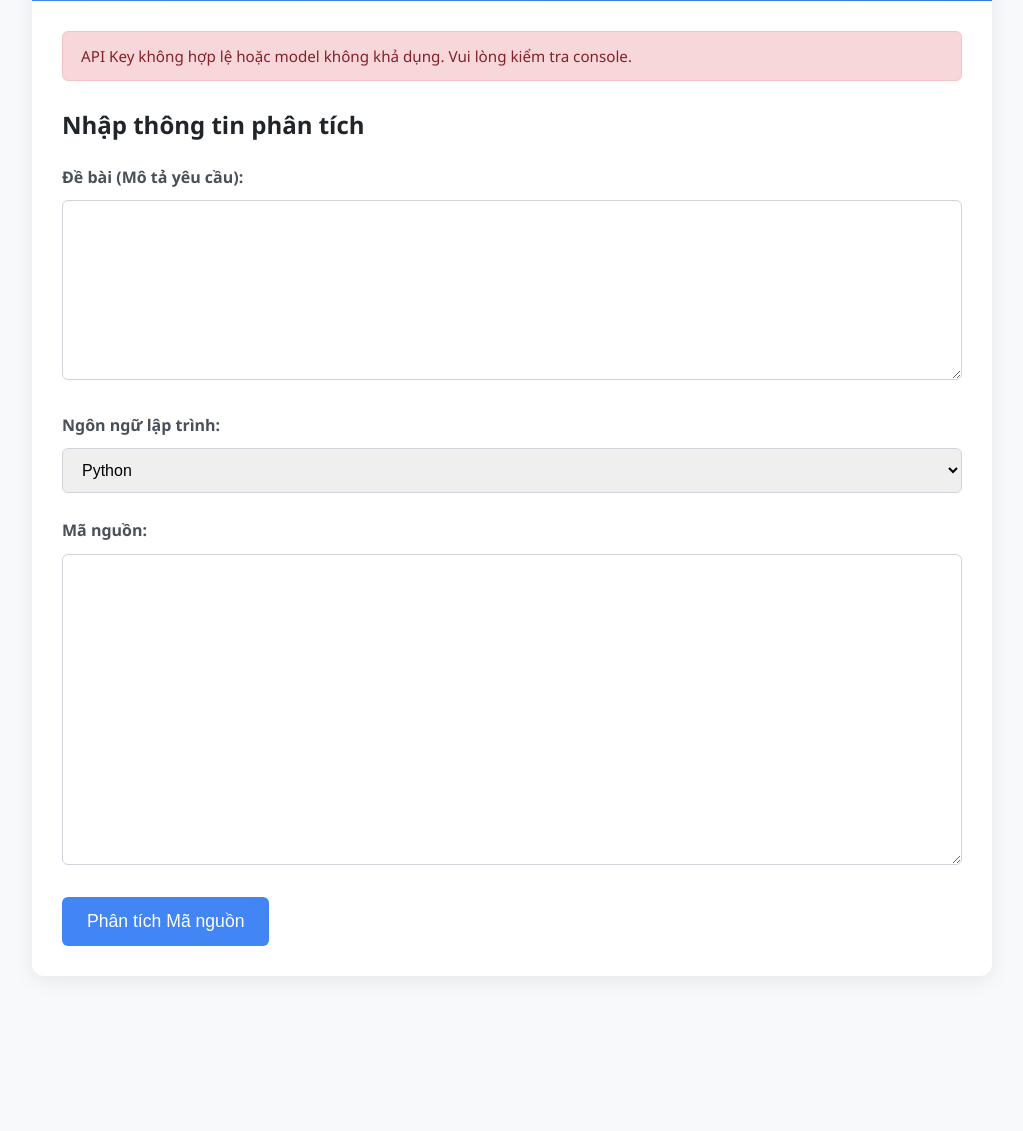
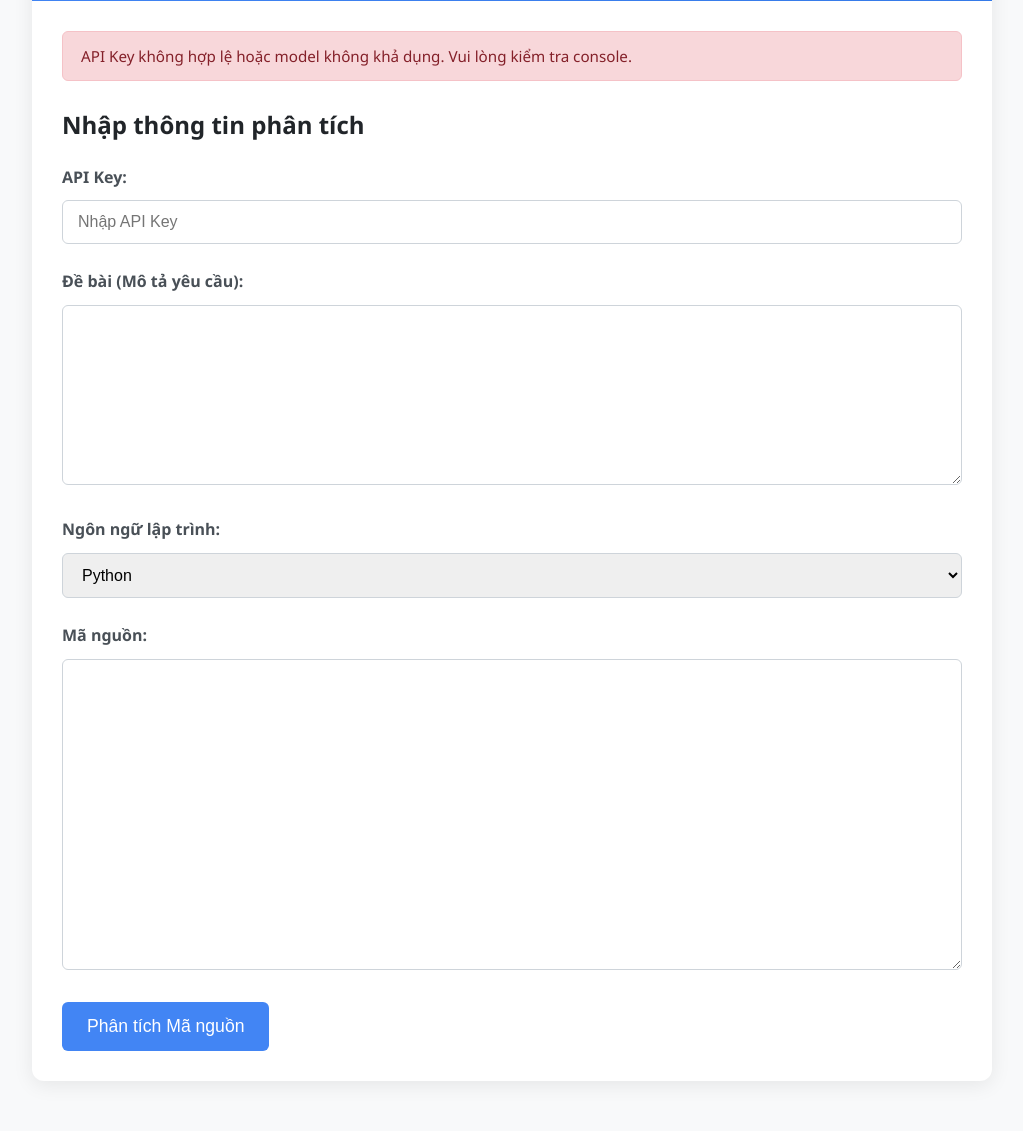
Before and after one commit to bechovang/gemini-1M-token-phan-tich-code, a Flask app: page / in a window 1280 px wide. Shown: the part 225-1356 px from the top of the page, without its empty margins (128-1151 px from the left). Before the commit the page ends 1171 px from the top, so only its background shows below. Run offline with Flask 3, Linux system fonts and the light colour scheme.

Commit message:
Key 10 lần dùng

```diff
--- /dev/null
+++ b/key.json
@@ -0,0 +1,5 @@
+{
+  "abc123": 1,
+  "def456": 0,
+  "ghi789": 0
+}
--- a/smart_programming_assistant.py
+++ b/main.py
@@ -20,16 +20,30 @@ app = Flask(__name__)
 model_name_global = None
 gemini_model_global = None  # Global Gemini model
 
-# Thiết lập UI - No longer directly used for console, CSS will be in HTML
-# def setup_css():
-#   print("CSS setup would happen here in a GUI environment.")
+# Key 10 lần dùng
+KEY_FILE = 'key.json'
 
-# Hiển thị tiêu đề ứng dụng - Will be part of HTML template
-# def display_header():
-#   print("\\n" + "="*40)
-#   print("Trợ lý Lập trình Thông minh")
-#   print("Smart Programming Assistant - v1.0")
-#   print("="*40 + "\\n")
+def load_keys():
+    if not os.path.exists(KEY_FILE):
+        with open(KEY_FILE, 'w') as f:
+            json.dump({}, f)
+    with open(KEY_FILE) as f:
+        return json.load(f)
+
+def save_keys(keys):
+    with open(KEY_FILE, 'w') as f:
+        json.dump(keys, f, indent=2)
+
+def validate_and_consume_key(key):
+    keys = load_keys()
+    if key not in keys:
+        return False, "API Key không hợp lệ."
+    if keys[key] >= 10:
+        return False, "API Key đã hết hạn dùng (10 lần)."
+    # tăng bộ đếm
+    keys[key] += 1
+    save_keys(keys)
+    return True, None
 
 # Lấy API key từ .env
 load_dotenv()
@@ -280,6 +294,12 @@ def index():
 
 @app.route('/analyze', methods=['POST'])
 def analyze():
+  api_key = request.form.get('api_key', '').strip()
+  ok, err = validate_and_consume_key(api_key)
+  if not ok:
+      # quay về index với thông báo lỗi
+      return render_template('index.html', error_message=err)
+
   if not model_name_global:
     return render_template('results.html', error_message="Lỗi: Gemini API chưa được cấu hình đúng.", text_to_html=text_to_html)
 
--- a/others/key_data.json
+++ /dev/null
@@ -1,5 +0,0 @@
-{
-      "abc123": 0,
-      "def456": 0,
-      "ghi789": 0
-    }
--- a/static/css/index.css
+++ b/static/css/index.css
@@ -89,6 +89,26 @@
     color: #842029;
     border: 1px solid #f5c2c7;
   }
+  label[for="api_key"] {
+    display: block;
+    margin: 20px 0 10px;
+    font-weight: 600;
+    color: #495057;
+  }
+  input#api_key {
+    width: 100%;
+    padding: 12px 15px;
+    margin-bottom: 25px;
+    border: 1px solid #ced4da;
+    border-radius: 6px;
+    font-size: 1em;
+    transition: border-color 0.2s, box-shadow 0.2s;
+  }
+  input#api_key:focus {
+    border-color: #4285f4;
+    box-shadow: 0 0 0 0.2rem rgba(66,133,244,0.25);
+    outline: none;
+  }
 
   /* Dark mode cho index */
   body.dark-mode .header {
--- a/templates/index.html
+++ b/templates/index.html
@@ -33,7 +33,16 @@
         {% endif %}
 
         <h2>Nhập thông tin phân tích</h2>
+
+        {% if error_message %}
+            <div class="api-status error">{{ error_message }}</div>
+        {% endif %}
+
         <form action="/analyze" method="POST">
+            <div>
+                <label for="api_key">API Key:</label>
+                <input type="text" id="api_key" name="api_key" placeholder="Nhập API Key" required>
+            </div>
             <div>
                 <label for="problem_description">Đề bài (Mô tả yêu cầu):</label>
                 <textarea id="problem_description" name="problem_description" rows="5" required></textarea>
```
